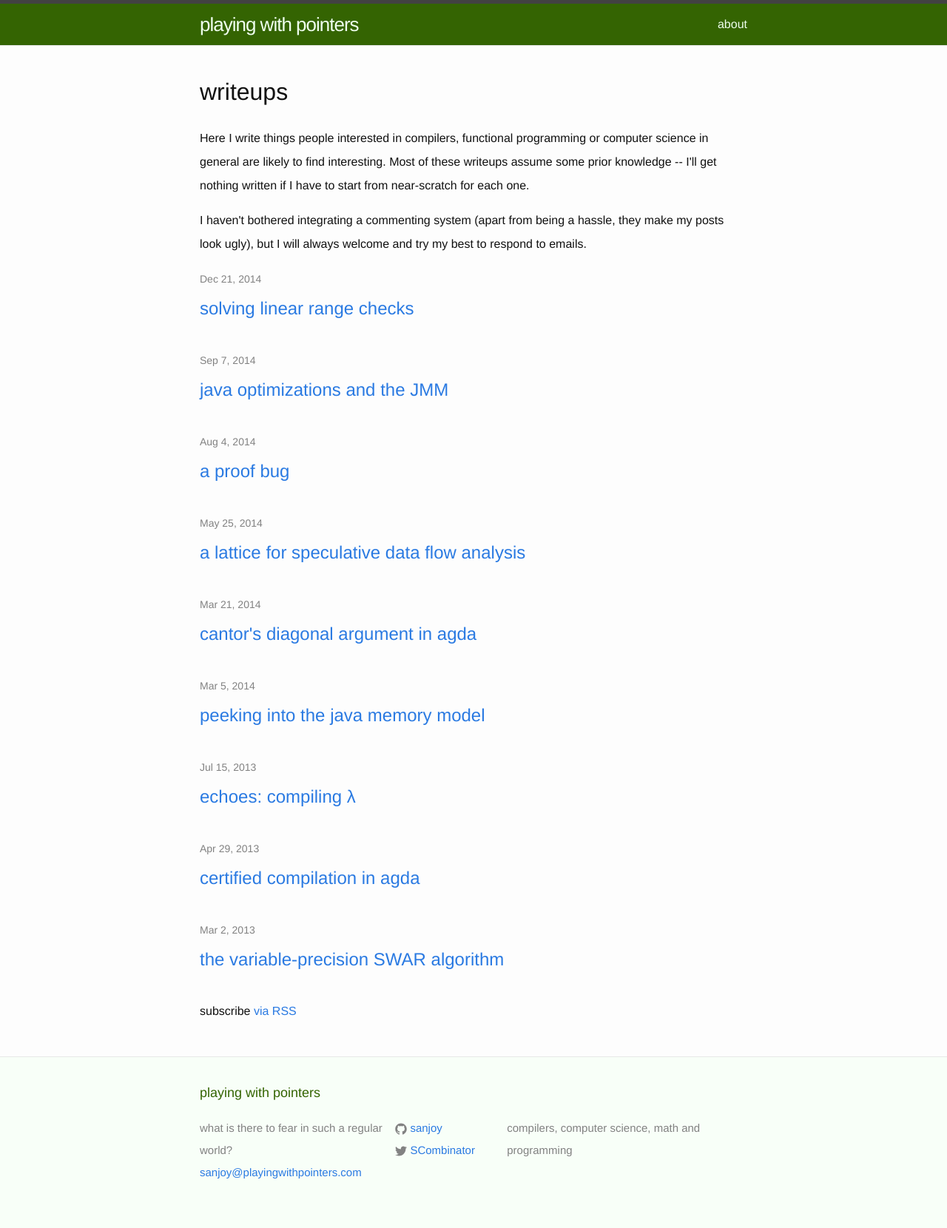
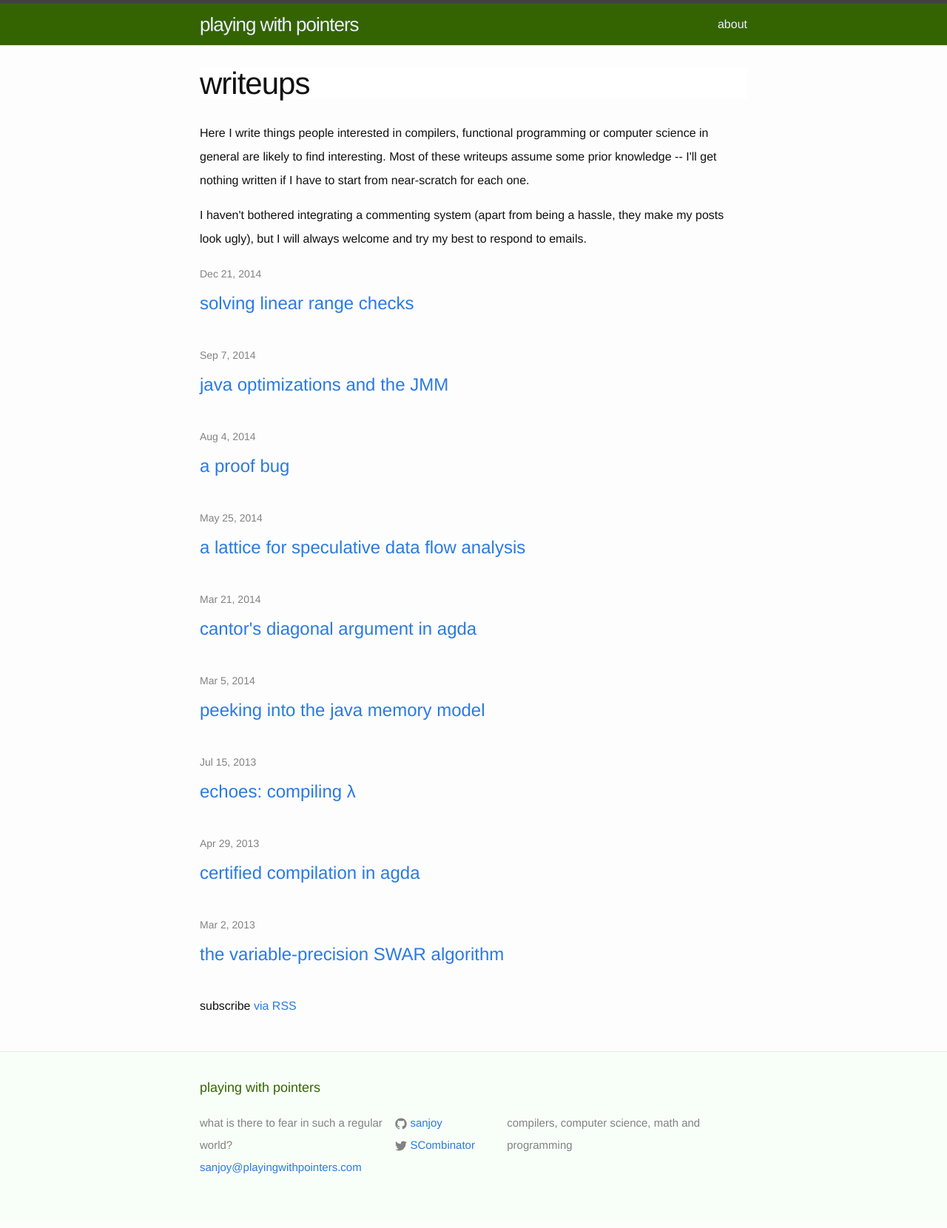
Before and after one commit to sanjoy/playingwithpointers.com, a Jekyll site: the page built from index.html, in a window 1280 px wide. Shown: the whole page at 74% size. Built offline with Jekyll 4.4.1, drawn with Linux system fonts in a browser that asks for light colours.

Commit message:
color scheme + formatting changes

```diff
--- a/_sass/_layout.scss
+++ b/_sass/_layout.scss
@@ -4,7 +4,7 @@
 .site-header {
     border-top: 5px solid $grey-color-dark;
     border-bottom: 1px solid $grey-color-light;
-    background-color: $grey-royal-color;
+    background-color: $grey-primary-color;
     min-height: 56px;
 
     // Positioning context for the mobile navigation icon
@@ -16,12 +16,12 @@
     line-height: 56px;
     letter-spacing: -1px;
     margin-bottom: 0;
-    color: $white-royal-color;
+    color: $white-primary-color;
     float: left;
 
     &,
     &:visited {
-        color: $white-royal-color;
+        color: $white-primary-color;
     }
 }
 
@@ -34,7 +34,7 @@
     }
 
     .page-link {
-        color: $white-royal-color;
+        color: $white-primary-color;
         line-height: $base-line-height;
 
         // Gaps between nav items, but not on the first one
@@ -97,13 +97,13 @@
 .site-footer {
     border-top: 1px solid $grey-color-light;
     padding: $spacing-unit 0;
-    background-color: $white-very-light-royal-color;
+    background-color: $very-light-primary-color;
 }
 
 .footer-heading {
     font-size: 18px;
     margin-bottom: $spacing-unit / 2;
-    color: $grey-royal-color;
+    color: $grey-primary-color;
 }
 
 .contact-list,
@@ -200,6 +200,7 @@
  */
 .post-header {
     margin-bottom: $spacing-unit;
+    background-color: $very-light-secondary-color;
 }
 
 .post-title {
--- a/css/main.scss
+++ b/css/main.scss
@@ -22,9 +22,11 @@
 $grey-color-light: lighten($grey-color, 40%);
 $grey-color-dark:  darken($grey-color, 25%);
 
-$grey-royal-color:  #346402;
-$white-royal-color: #efffef;
-$white-very-light-royal-color: #f8fff8;
+$grey-primary-color:  #346402;
+$white-primary-color: #efefff;
+$very-light-primary-color: #f8fff8;
+
+$very-light-secondary-color: #ffffff;
 
 $on-palm:          600px;
 $on-laptop:        800px;
--- a/index.html
+++ b/index.html
@@ -4,7 +4,9 @@
 
 <div class="home">
 
-  <h1>writeups</h1>
+  <header class="post-header">
+    <h1 class="post-title">writeups</h1>
+  </header>
   <p>Here I write things people interested in compilers, functional programming or computer science in general are likely to find interesting.  Most of these writeups assume some prior knowledge -- I'll get nothing written if I have to start from near-scratch for each one.</p>
 
   <p>I haven't bothered integrating a commenting system (apart from being a hassle, they make my posts look ugly), but I will always welcome and try my best to respond to emails.</p>
```
